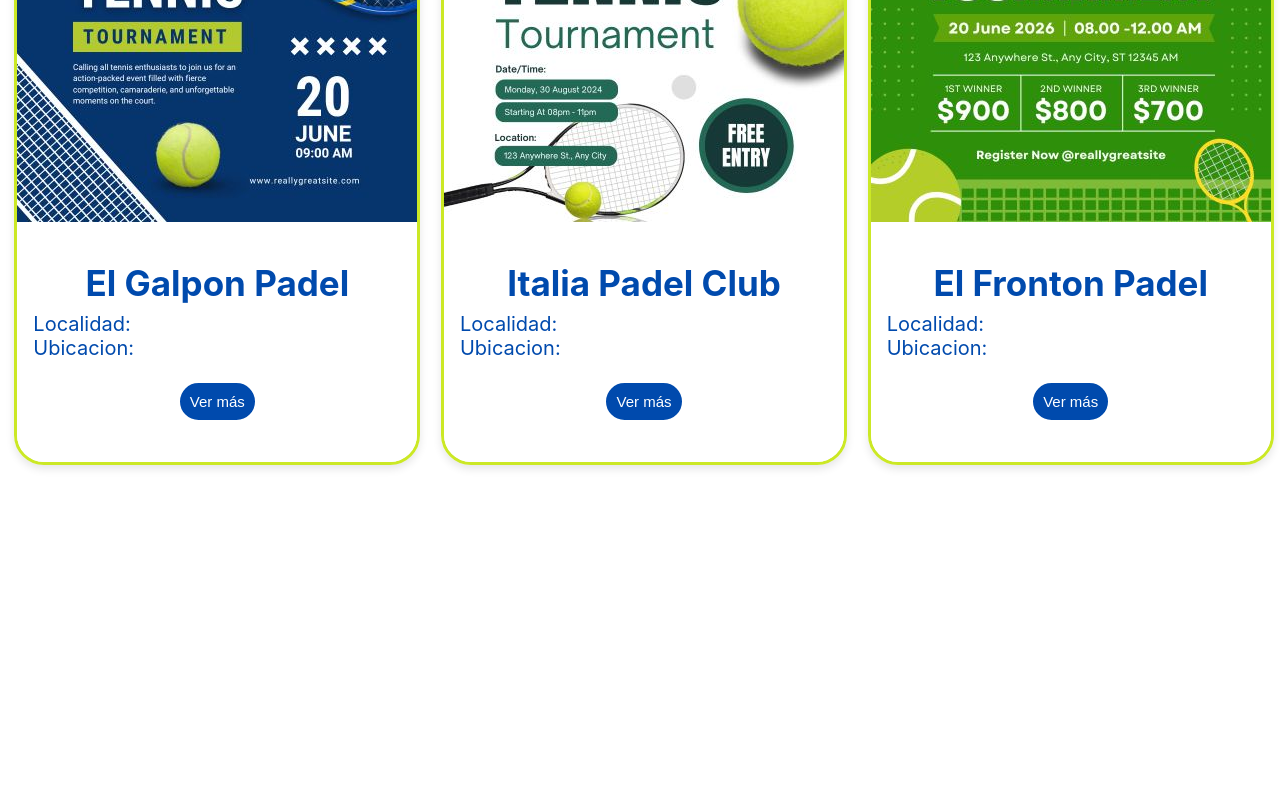
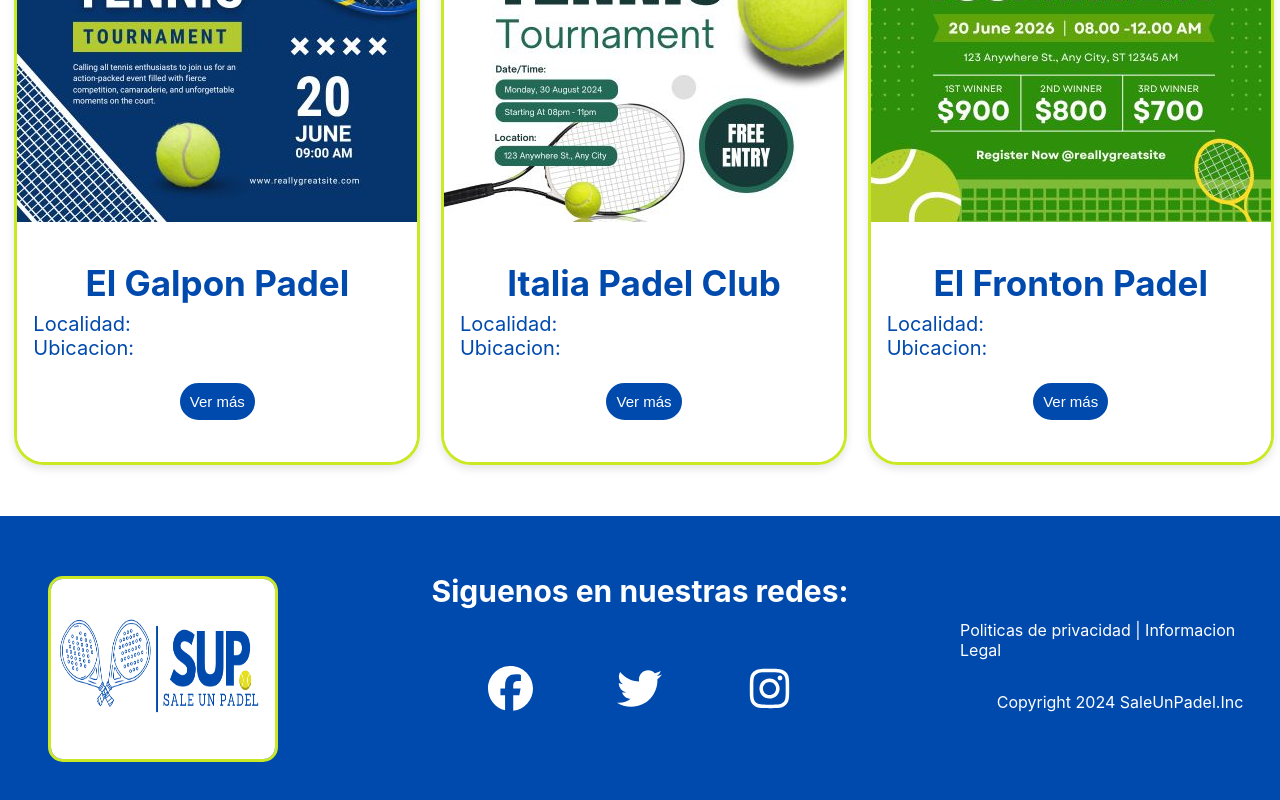
Before and after one commit to cristiancm97/ProyectoFinalP3, a React (Create React App) app: page / in a window 1280 px wide. Shown: the part 1498-2298 px from the top of the page. Before the commit the page ends 2014 px from the top, so only its background shows below. Built offline with nearby package versions, Linux system fonts and the light colour scheme.

Commit message:
quinto commit

```diff
--- /dev/null
+++ b/src/components/Footer/Footer.css
@@ -0,0 +1,81 @@
+.contenedor-footer {
+    width: 100%;
+    height: 300px;
+    background-color: #004AAD;
+}
+
+.grid-footer{
+    width: 100%;
+    height: 100%;
+    display: grid;
+    grid-template-columns: 1fr 2fr 1fr;
+
+}
+
+#item1-footer{
+    display: flex;
+    flex-direction: column;
+    align-items: center;
+    justify-content: center;
+}
+
+.logo-footer{
+    width: 70%;
+    height: 60%;
+
+}
+
+#img-footer {
+    width: 100%;
+    height: 100%;
+    border: 3px solid #CBE825;
+    border-radius: 15px;
+}
+
+#titulo-redes {
+    color: white;
+    font-size: 30px;
+    padding: 0;
+    margin: 0;
+    align-content: center;
+    text-align: center;
+}
+
+#item2-footer{
+    display: grid;
+    grid-template-rows: 1fr 1fr
+}
+
+.redes-footer{
+    display: grid;
+    grid-template-columns: repeat(3,1fr);
+}
+
+
+
+.red1-footer{
+    display: flex;
+    align-items: start;
+    justify-content: end;
+}
+
+.red2-footer{
+    display: flex;
+    align-items: start;
+    justify-content: center;
+}
+
+.red3-footer{
+    display: flex;
+    align-items: start;
+    justify-content: start;
+}
+
+#item3-footer{
+    display: flex;
+    flex-direction: column;
+    color: white;
+    align-items: center;
+    justify-content: center;
+    gap: 0;
+}
--- /dev/null
+++ b/src/components/Footer/Footer.jsx
@@ -0,0 +1,55 @@
+import React from 'react'
+import "./Footer.css"
+import { FontAwesomeIcon } from '@fortawesome/react-fontawesome'
+import { faFacebook, faInstagram, faTwitter } from '@fortawesome/free-brands-svg-icons'
+
+function Footer() {
+
+    const abrirFacebook = () => {
+        const facebookLink = 'https://www.facebook.com/';
+        window.open(facebookLink, '_blank');
+    };
+    const abrirTwitter = () => {
+        const twitterLink = 'https://www.x.com/';
+        window.open(twitterLink, '_blank');
+    };
+    const abrirInstagram = () => {
+        const instagramLink = 'https://www.instagram.com/';
+        window.open(instagramLink, '_blank');
+      };
+
+
+
+
+  return (
+    <div className='contenedor-footer'>
+      <div className='grid-footer'>
+        <div className="grid-item-footer" id='item1-footer'>
+            <div className='logo-footer'>
+                <img src='/imagenes/logoBlanco.png' alt="" id='img-footer'/>
+            </div>
+        </div>
+        <div className="grid-item-footer" id='item2-footer'>
+            <h3 className="redes" id='titulo-redes'>Siguenos en nuestras redes:</h3>
+            <div className="redes-footer">
+                <div className="red1-footer" onClick={abrirFacebook}>
+                    <FontAwesomeIcon icon={faFacebook} style={{width: '45px', height:'45px', color:'white', cursor:'pointer'}}/>
+                </div>
+                <div className="red2-footer" onClick={abrirTwitter}>
+                    <FontAwesomeIcon icon={faTwitter} style={{width: '45px', height:'45px', color:'white', cursor:'pointer'}}/>
+                </div>
+                <div className="red3-footer" onClick={abrirInstagram}>
+                    <FontAwesomeIcon icon={faInstagram} style={{width: '45px', height:'45px', color:'white', cursor:'pointer'}}/>
+                </div>
+            </div>
+        </div>
+        <div className="grid-item-footer" id='item3-footer'>
+            <p>Politicas de privacidad | Informacion Legal</p>
+            <p>Copyright 2024 SaleUnPadel.Inc</p>
+        </div>
+      </div>
+    </div>
+  )
+}
+
+export default Footer
--- a/src/components/pages/Home.jsx
+++ b/src/components/pages/Home.jsx
@@ -5,6 +5,7 @@ import Slider from '../Slider/Slider'
 import Titulo from '../Titulo/Titulo'
 import Cards from '../Cards/Cards'
 import BtnFlotanteWp from '../Button/BtnFlotanteWp/BtnFlotanteWp'
+import Footer from '../Footer/Footer'
 
 function Home() {
   return (
@@ -20,6 +21,7 @@ function Home() {
           NroCelular={'3814653130'}
         />
       </div>
+      <Footer/>
     </div>
   )
 }
--- a/src/components/pages/RecPassword.jsx
+++ b/src/components/pages/RecPassword.jsx
@@ -1,6 +1,7 @@
 import React from 'react'
 import NavBar from '../NavBar/NavBar'
 import BtnFlotanteWp from '../Button/BtnFlotanteWp/BtnFlotanteWp'
+import Footer from '../Footer/Footer'
 
 function RecPassword() {
   return (
@@ -11,6 +12,7 @@ function RecPassword() {
           NroCelular={'3814653130'}
         />
       </div>
+      <Footer/>
     </div>
   )
 }
--- a/src/components/pages/RegistroClub.jsx
+++ b/src/components/pages/RegistroClub.jsx
@@ -2,6 +2,7 @@ import React from 'react'
 import NavBar from '../NavBar/NavBar'
 import BtnFlotanteWp from '../Button/BtnFlotanteWp/BtnFlotanteWp'
 import FormRegistro from '../FormRegistro/FormRegistro'
+import Footer from '../Footer/Footer'
 
 function RegistroClub() {
   return (
@@ -13,6 +14,7 @@ function RegistroClub() {
           NroCelular={'3814653130'}
         />
       </div>
+      <Footer/>
     </div>
   )
 }
```
Also changed, not shown: public/imagenes/logoBlanco.png (added).
